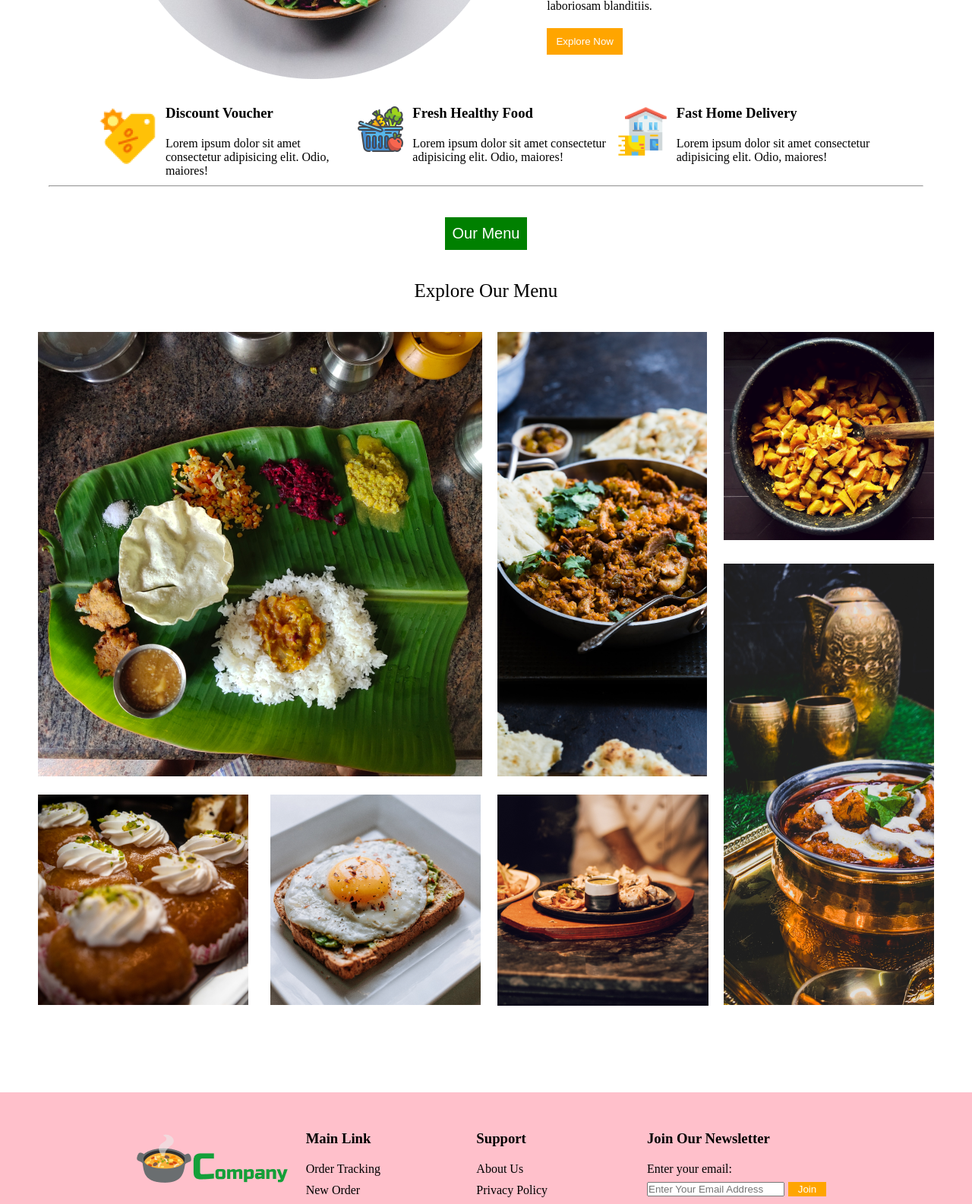
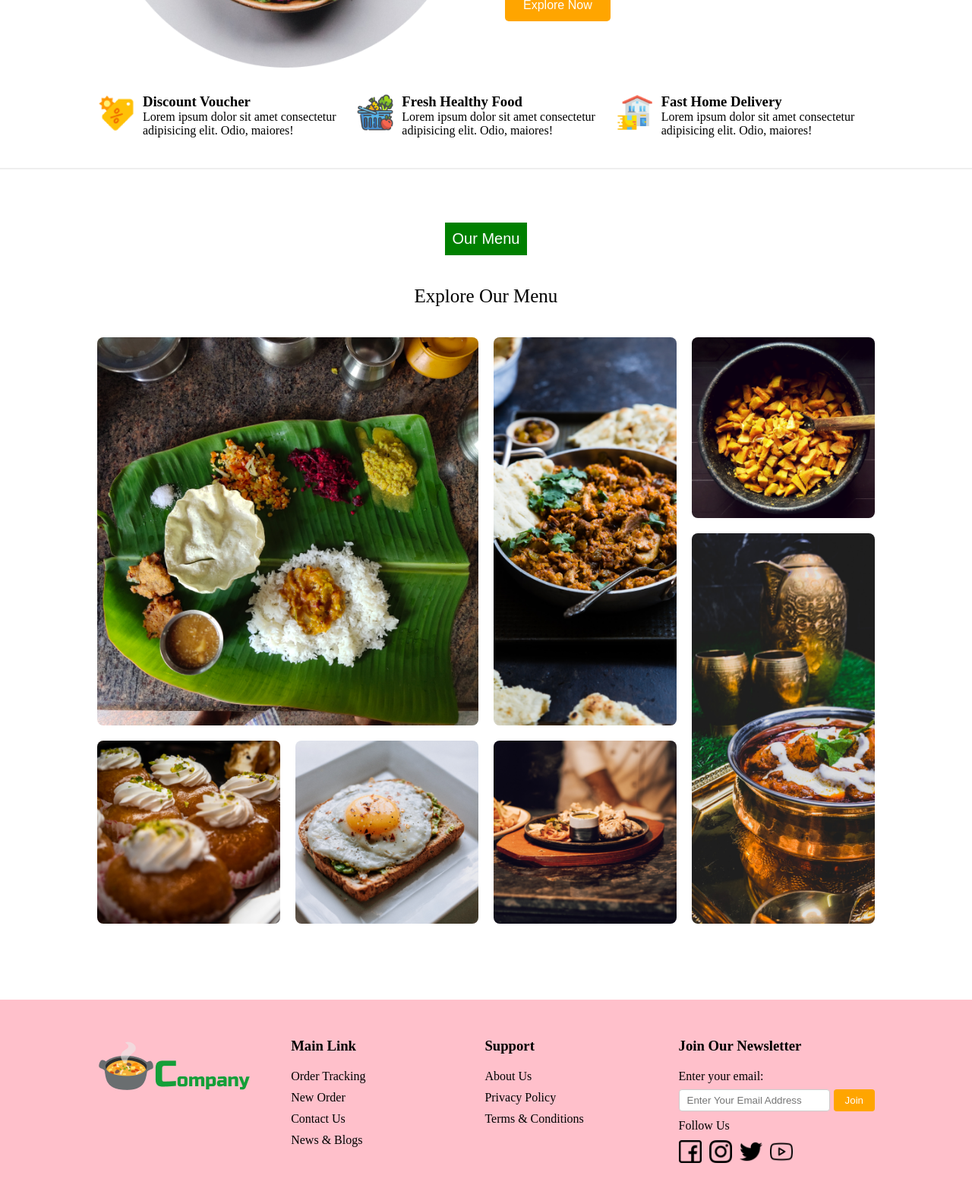
Before and after one commit to MD-CodeWorks/web-development, a plain HTML site: page Fronted Projects/P 5 Restaurant Website/index.html in a window 1280 px wide. Shown: the part 500-2085 px from the top of the page at 76% size. Drawn offline with Linux system fonts and the light colour scheme.

Commit message:
feat: enhance navigation and layout for restaurant website, add smooth scrolling and back-to-top button

```diff
--- a/Fronted Projects/P 5 Restaurant Website/index.html
+++ b/Fronted Projects/P 5 Restaurant Website/index.html
@@ -14,12 +14,13 @@
             <img src="images/logo.png" alt="logo">
         </div>
         <div class="btn">
-            <button>Home</button>
-            <button>Our Menu</button>
-            <button>About Me</button>
+            <a href="#home">Home</a>
+            <a href="#our-menu">Our Menu</a>
+            <a href="#footer">Contact Us</a>
         </div>
     </nav>
-    <section class="hero-section">
+
+    <section id="home" class="hero-section">
         <div class="container">
             <div class="img">
                 <img src="images/hero_image.png" alt="Fodd Dish">
@@ -58,36 +59,26 @@
                 </div>
             </div>
         </div>
+    </section>
     <hr>
-    </section>
 
-    <section class="Menu">
+    <section id="our-menu" class="Menu">
         <div>
             <button>Our Menu</button>
             <h3>Explore Our Menu</h3>
         </div>
-        <div>
         <div class="container-img">
-                <div class="img-box1">
-                    <div><img class="img1" src="images/grid_image1.png" alt=""></div>
-                    <div>
+            <img class="img1" src="images/grid_image1.png" alt="">
+            <img class="img2" src="images/grid_image2.png" alt="">
+            <img class="img3" src="images/grid_image3.png" alt="">
+            <img class="img7" src="images/grid_image7.png" alt="">
             <img class="img4" src="images/grid_image4.png" alt="">
             <img class="img5" src="images/grid_image5.png" alt="">
-                    </div>
-                </div>
-                <div class="img-box2">
-                    <div><img class="img2" src="images/grid_image2.png" alt=""></div>
-                    <div><img class="img6" src="images/grid_image6.png" alt=""></div>
-                </div>
-                <div class="img-box3">
-                    <div><img class="img3" src="images/grid_image3.png" alt=""></div>
-                    <div><img class="img7" src="images/grid_image7.png" alt=""></div>
-                </div>
-            </div>
+            <img class="img6" src="images/grid_image6.png" alt="">
         </div>
     </section>
 
-    <footer>
+    <footer id="footer">
         <div class="f-container">
             <div class="logo">
                 <img src="images/logo.png" alt="">
@@ -115,16 +106,14 @@
                     <div>
                         <form action="">
                             <label for="email">Enter your email:</label>
+                            <div class="email-input">
                                 <input type="email" id="email" name="email" placeholder="Enter Your Email Address">
+                                <button>Join</button>
+                            </div>
                         </form>
                     </div>
-                    <div>
-                        <button>Join</button>
                 </div>
-                </div>
-                <ul>
-                    <li>Follow Us</li>
-                </ul>
+                <p>Follow Us</p>
                 <div class="social-link">
                     <div class="social-container">
                         <div><img src="icons/facebook.png" alt=""></div>
@@ -139,6 +128,29 @@
             <h3>Copyright &copy; 2026 Muhammad Dilawar (MD-CodeWorks)</h3>
         </div>
     </footer>
+    <!-- Back to Top Button -->
+<button id="scrollTopBtn" title="Go to top">&#8593;</button>
+<script>
+    // Button element select karein
+    const scrollTopBtn = document.getElementById("scrollTopBtn");
+
+    // Scroll event listener: jab user 300px niche jaye to button dikhao
+    window.onscroll = function() {
+        if (document.body.scrollTop > 300 || document.documentElement.scrollTop > 300) {
+            scrollTopBtn.style.display = "block";
+        } else {
+            scrollTopBtn.style.display = "none";
+        }
+    };
+
+    // Click karne par smooth scroll karke top par le jao
+    scrollTopBtn.addEventListener("click", function() {
+        window.scrollTo({
+            top: 0,
+            behavior: "smooth"
+        });
+    });
+</script>
 </body>
 
 </html>
--- a/Fronted Projects/P 5 Restaurant Website/style.css
+++ b/Fronted Projects/P 5 Restaurant Website/style.css
@@ -3,29 +3,38 @@
     padding: 0;
     box-sizing: border-box;
 }
-
+html {
+    scroll-behavior: smooth;
+}
+/* Nav Bar */
 nav{
     width: 80vw;
     margin: auto;
     display: flex;
     justify-content: space-between;
+    align-items: center;
+    padding: 10px 0;
 }
 nav .btn{
     display: flex;
-    justify-content: center;
     align-items: center;
     gap: 20px;
 }
-nav .btn button{
+nav .btn a{
+    text-decoration: none;
+    display: inline-block;
     background-color: white;
     color: orange;
-    width: 100px;
-    padding: 10px;
+    padding: 10px 20px;
     border: 1px solid orange;
-    margin-top: 20px;
     font-size: 16px;
+    cursor: pointer;
+    border-radius: 5px;
+    min-width: 120px;
+    text-align: center;
 }
 
+/* Hero Section / Section 1 */
 .container{
     display: flex;
     justify-content: center;
@@ -36,7 +45,13 @@ nav .btn button{
     margin: auto;
     padding: 10px;
 }
-
+.container .img {
+    flex: 1;
+}
+.container .img img {
+    width: 100%;
+    height: auto;
+}
 .content h3{
     width: 250px;
     background-color: green;
@@ -51,17 +66,20 @@ nav .btn button{
     font-size: 70px;
     font-weight: 560;
 }
-.content{
-    width: 40%;
+
+.content {
+    flex: 1;
 }
 
 .content button{
     background-color: orange;
     color: white;
-    width: 100px;
-    padding: 10px;
+    padding: 12px 24px;
     border: none;
     margin-top: 20px;
+    font-size: 16px;
+    cursor: pointer;
+    border-radius: 5px;
 }
 
 .fea{
@@ -69,18 +87,23 @@ nav .btn button{
     width: 80vw;
     margin: auto;
 }
+.fea img {
+    width: 50px;
+    height: auto;
+}
 
-.fea .box1, .box2, .box3{
-    width: 50%;
+.fea .box1, .fea .box2, .fea .box3{
     display: flex;
+    flex: 1;
     gap: 10px;
     margin-top: 20px;
     margin-bottom: 10px;
 }
-
-hr{
-    width: 90vw;
-    margin: auto;
+hr {
+    width: 100%;
+    margin: 30px auto;
+    border: none;
+    border: 1px solid #eee;
 }
 
 /* Section: Our Menu */
@@ -109,55 +132,60 @@ hr{
 }
 
 .container-img{
-    display: flex;
+    display: grid;
+    grid-template-columns: repeat(4, 1fr);
     gap: 20px;
+    width: 100%;
     margin-bottom: 100px;
+
+}
+.container-img img{
+    width: 100%;
+    height: 100%;
+    object-fit: cover;
+    border-radius: 8px;
+}
+.container-img .img1{
+    grid-column: span 2;
+    grid-row: span 2;
+}
+/* Image 2: Middle Tall Image */
+.img2 {
+    grid-column: span 1;
+    grid-row: span 2;
 }
 
-.img-box1 .img1{
-    margin-bottom: 20px;
+/* Image 7: Right Bottom Tall Image */
+.img7 {
+    grid-column: span 1;
+    grid-row: span 2;
 }
 
-.img-box1 .img4{
-    margin-right: 25px;
-}
-
-.img-box2 .img2{
-    margin-bottom: 20px;
-}
-
-.img-box3 .img3{
-    margin-bottom: 27px;
-}
-
+/* Footer */
 footer{
     background-color: pink;
     min-height: 40vh;
 }
 
 .f-container{
-    padding: 50px;
+    padding: 50px 0;
     width: 80vw;
     margin: auto;
     display: flex;
-    justify-content: center;
+    justify-content: space-between;
     gap: 20px;
 }
 
-.f-container div{
-    width: 250px;
+.f-container > div{
+    flex: 1;
 }
 
 .f-container ul{
     list-style: none;
 }
 
-.f-container, h3{
+.f-container h3{
     margin-bottom: 20px;
-}
-
-#email{
-    margin-top: 8px;
 }
 
 .f-container .email{
@@ -166,15 +194,29 @@ footer{
     align-items: flex-end;
 }
 
-.f-container .email button{
+.f-container .email-input{
+    margin-top: 8px;
+    display: flex;
+    gap: 5px;
+}
+
+#email {
+    flex: 1;
+    padding: 6px 10px;
+    border: 1px solid #ccc;
+    border-radius: 4px;
+}
+
+.f-container .email-input button{
     background-color: orange;
     color: white;
-    width: 50px;
-    padding: 2px;
+    padding: 6px 15px;
     border: none;
+    cursor: pointer;
+    border-radius: 4px;
 }
 
-.f-container, ul li{
+.f-container ul li, .f-container .fbox4 p{
     margin-top: 10px;
 }
 
@@ -187,14 +229,40 @@ footer .social-container{
     display: flex;
     gap: 10px;
 }
+footer .social-container div{
+    width: auto;
+}
 
 footer .MD{
     display: flex;
     justify-content: center;
     align-items: flex-end;
     padding: 10px;
-    font-style: bold;
     font-style: italic;
     font-weight: 600;
+}
 
+/* Scroll to Top Button */
+#scrollTopBtn {
+    display: none;
+    position: fixed;
+    bottom: 30px;
+    right: 30px;
+    z-index: 99;
+    font-size: 20px;
+    font-weight: bold;
+    border: none;
+    outline: none;
+    background-color: orange;
+    color: white;
+    cursor: pointer;
+    padding: 12px 18px;
+    border-radius: 50%;
+    box-shadow: 0px 4px 10px rgba(0, 0, 0, 0.3);
+    transition: background-color 0.3s, transform 0.2s;
 }
+
+#scrollTopBtn:hover {
+    background-color: darkorange;
+    transform: scale(1.1); /* Hover par thoda bada dikhega */
+}
```
Lines whose indentation alone changed are shown as unchanged.
